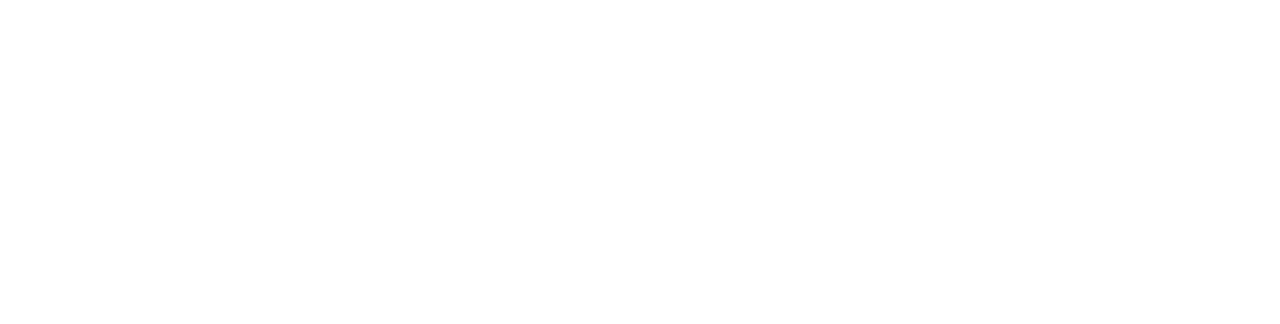
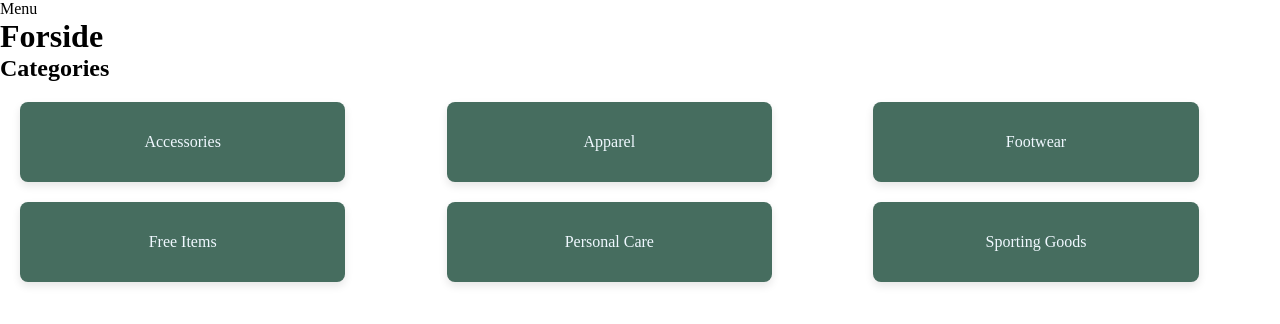
Before and after one commit to pask000111/statisk_site, a plain HTML site: page index.html in a window 1280 px wide. Drawn offline with Linux system fonts and the light colour scheme.

Commit message:
done done

```diff
--- a/index.html
+++ b/index.html
@@ -1,9 +1,26 @@
 <!DOCTYPE html>
-<html lang="en">
+<html lang="da">
   <head>
     <meta charset="UTF-8" />
     <meta name="viewport" content="width=device-width, initial-scale=1.0" />
-    <title>Document</title>
+    <title>Forside</title>
+    <link rel="stylesheet" href="style.css" />
   </head>
-  <body></body>
+  <body>
+    <header>Menu</header>
+    <main>
+      <h1>Forside</h1>
+      <h2>Categories</h2>
+      <div class="category_list_container">
+        <a class="category" href="produktliste.html">Accessories</a>
+        <a class="category" href="produktliste.html">Apparel</a>
+        <a class="category" href="produktliste.html">Footwear</a>
+        <a class="category" href="produktliste.html">Free Items</a>
+        <a class="category" href="produktliste.html">Personal Care</a>
+        <a class="category" href="produktliste.html">Sporting Goods</a>
+      </div>
+    </main>
+
+    <footer></footer>
+  </body>
 </html>
--- a/style.css
+++ b/style.css
@@ -0,0 +1,44 @@
+* {
+  margin: 0;
+  padding: 0;
+  box-sizing: border-box;
+}
+
+img {
+  width: 100%;
+  height: auto;
+  display: black;
+}
+
+/********************* Forside ***********************/
+
+.category {
+  width: 80%;
+  height: 80px;
+  background-color: #466d5f;
+  display: flex;
+  align-items: center;
+  border-radius: 8px;
+  box-shadow: 0 4px 8px rgba(0, 0, 0, 0.1);
+  text-align: center;
+  text-decoration: none;
+  justify-content: center;
+  color: aliceblue;
+}
+
+.category_list_container {
+  display: grid;
+  gap: 25px;
+  padding-top: 20px;
+  padding-left: 20px;
+  padding-bottom: 20px;
+}
+
+@media (min-width: 600px) {
+  .category_list_container {
+    display: grid;
+    grid-template-columns: 1fr 1fr 1fr;
+    grid-template-rows: auto auto;
+    gap: 20px;
+  }
+}
```
